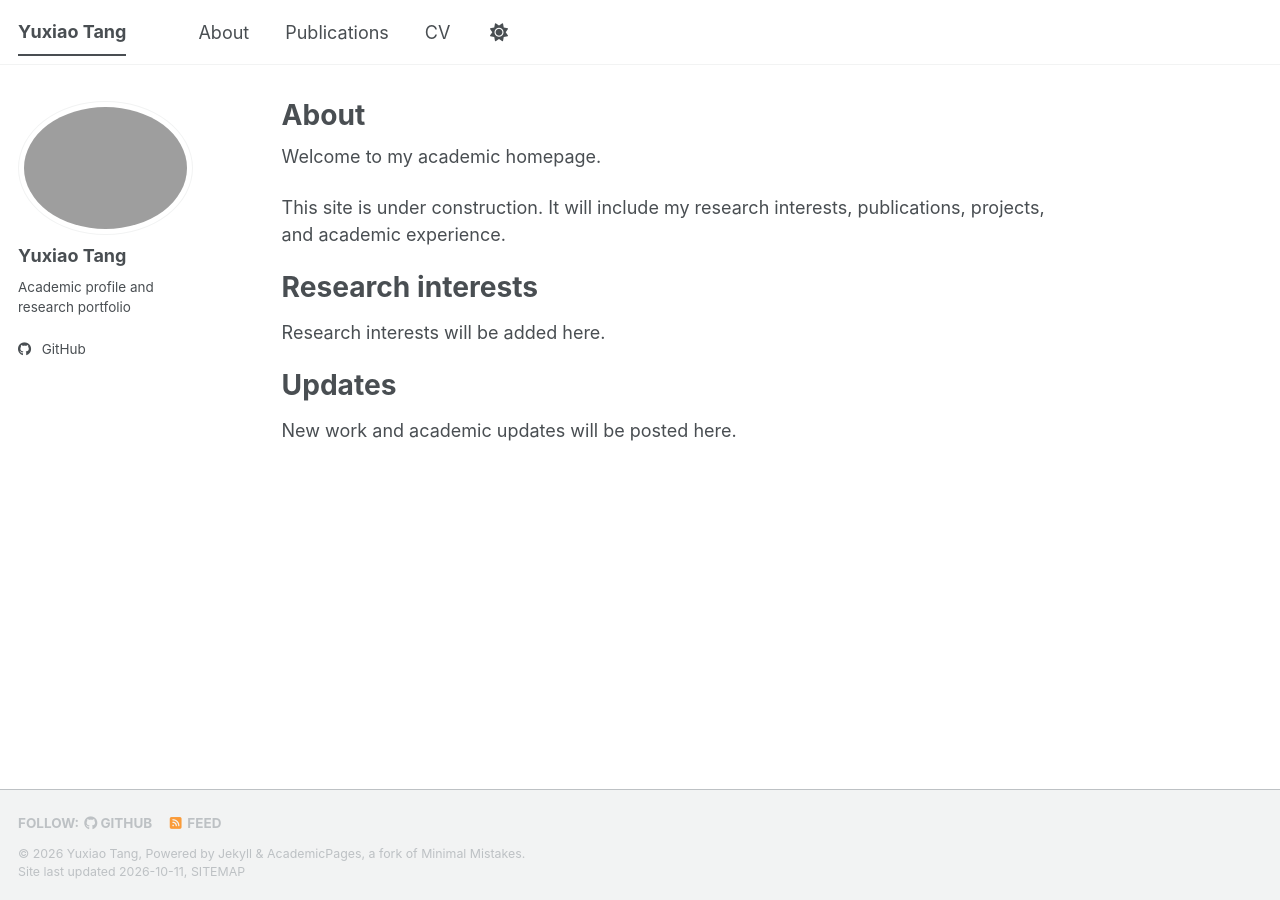
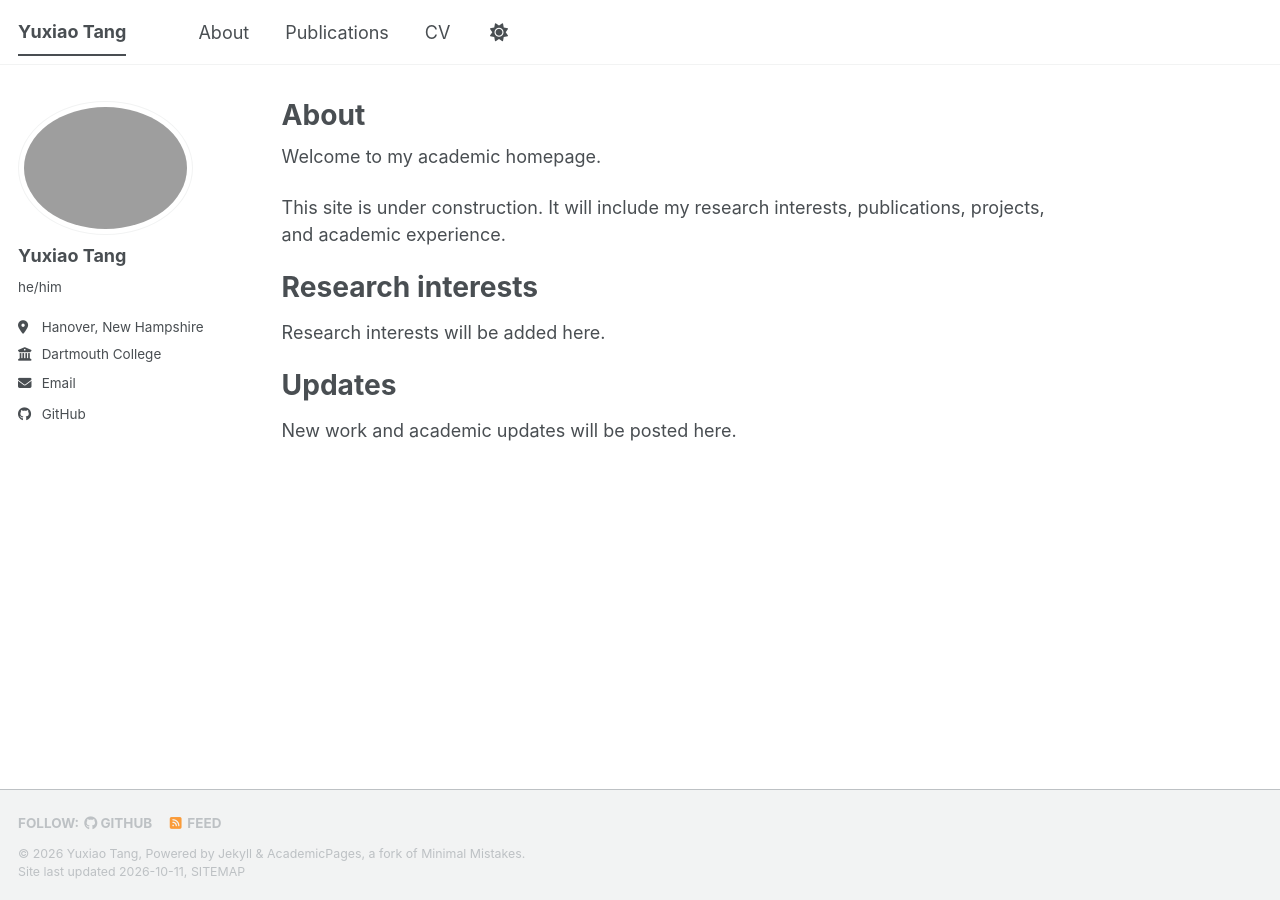
Before and after one commit to N1rVaNa30/N1rVaNa30.github.io, a Jekyll site: the page built from _pages/about.md, in a window 1280 px wide. Built offline with Jekyll 4.4.1, drawn with Linux system fonts in a browser that asks for light colours; a style sheet for code colours, icons or effects is not loaded.

Commit message:
Update _config.yml

```diff
--- a/_config.yml
+++ b/_config.yml
@@ -25,17 +25,17 @@ author:
   # Biographic information
   avatar           :
   name             : "Yuxiao Tang"
-  pronouns         : # example: "she/her"
-  bio              : "Academic profile and research portfolio"
-  location         :
-  employer         :
+  pronouns         : "he/him"
+  bio              : ""
+  location         : "Hanover, New Hampshire"
+  employer         : Dartmouth College
   uri              : # URL
-  email            :
+  email            : "yuxiao.tang.gr@dartmouth.edu"
 
   # Academic websites
   academia         : # URL
   arxiv            : # URL - Update with the correct link to your profile
-  googlescholar    :
+  googlescholar    : # https://scholar.google.com/citations?hl=en&user=KgkWWHkAAAAJ
   inspire-hep      : # URL
   impactstory      : # URL
   orcid            :
```
